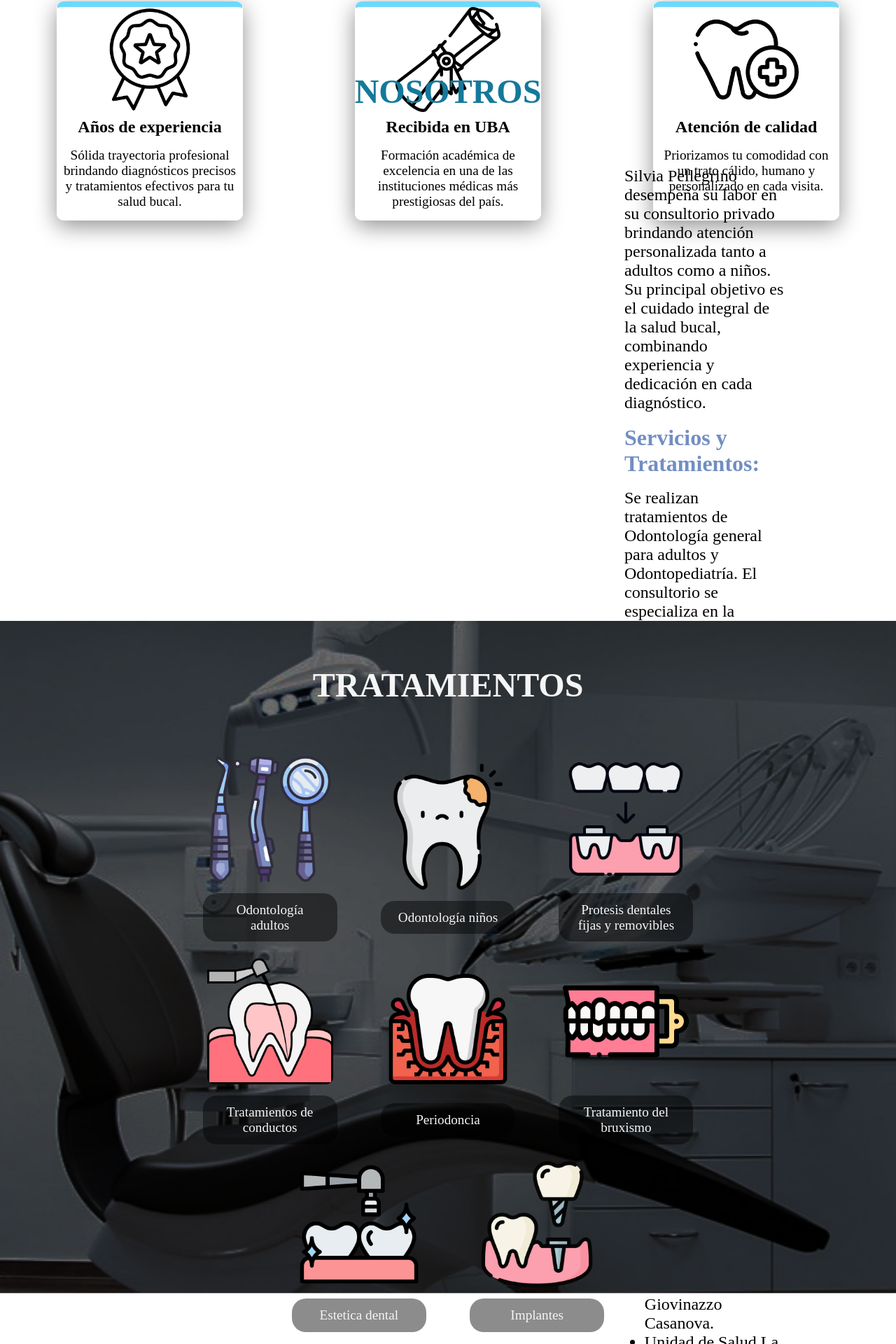
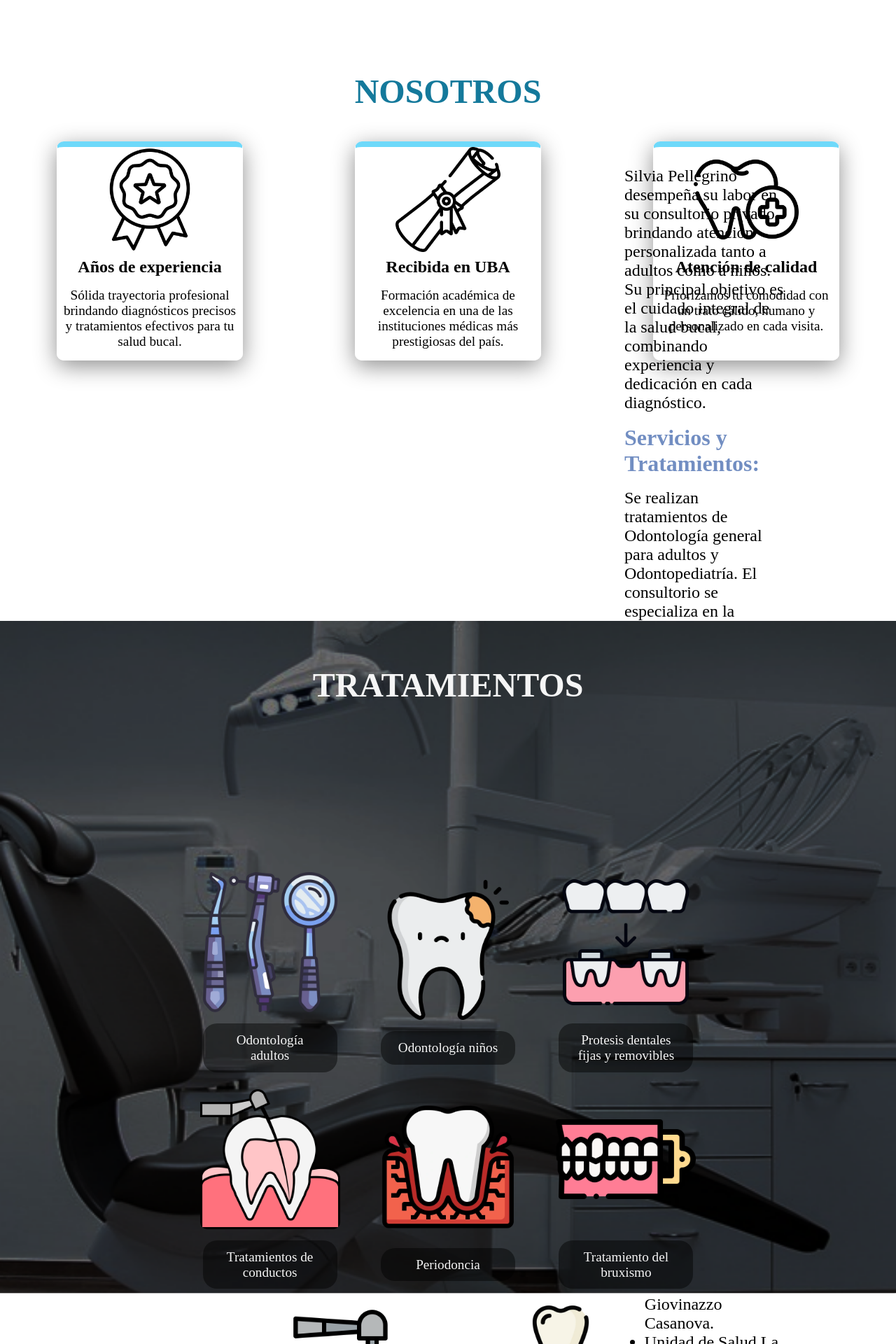
Before and after one commit to tomassale/Odontologia, a Next.js app in the folder client/: page / in a window 1280 px wide. Shown: the part 876-2796 px from the top of the page at 70% size. Built offline with nearby package versions, Linux system fonts and the light colour scheme.

Commit message:
To notebook

```diff
--- a/client/app/_components/contacto/ContactMap.tsx
+++ b/client/app/_components/contacto/ContactMap.tsx
@@ -12,8 +12,6 @@ export default function ContactMap() {
       ref={ref}
       className={`map ${inView ? 'inView' : ''}`}
       src="https://www.google.com/maps/embed?pb=!1m18!1m12!1m3!1d3280.7309790915087!2d-58.53040848780947!3d-34.68673857281178!2m3!1f0!2f0!3f0!3m2!1i1024!2i768!4f13.1!3m3!1m2!1s0x95bcc8c65eebf0a3%3A0xaf5de9bb35b0baf8!2sCatriel%204929%2C%20B1766FLK%20La%20Tablada%2C%20Provincia%20de%20Buenos%20Aires!5e0!3m2!1ses-419!2sar!4v1771205783267!5m2!1ses-419!2sar"
-      width="900"
-      height="600"
       loading="lazy"
     />
   )
--- a/client/app/globals.scss
+++ b/client/app/globals.scss
@@ -5,7 +5,8 @@
 //VARIABLES
 $mini: "max-width: 360px";
 $mobile: "min-width: 361px) and (max-width: 767px";
-$tablet: "min-width: 768px) and (max-width: 1024px";
+$tablet: "min-width: 768px) and (max-width: 870px";
+$largeTablet: "min-width: 871px) and (max-width: 1024px";
 $notebook: "min-width: 1025px) and (max-width: 1440px";
 $medium: "min-width: 1441px) and (max-width: 1900px";
 $desktop: "min-width: 1901px";
@@ -18,7 +19,7 @@ $desktop: "min-width: 1901px";
   padding-top: 5%;
   padding-bottom: 3rem;
   @media (#{$notebook}), (#{$medium}), (#{$desktop}) { font-size: 3rem }
-  @media (#{$tablet}) { font-size: 2.5rem; padding-top: 3.5rem; padding-bottom: 2rem }
+  @media (#{$tablet}), (#{$largeTablet}) { font-size: 2.5rem; padding-top: 3.5rem; padding-bottom: 2rem }
   @media (#{$mini}), (#{$mobile}) { font-size: 2rem; padding-top: 3rem; padding-bottom: 1.8rem }
   @include fade(up, 1s);
 }
@@ -102,7 +103,7 @@ body{
     height: max-content;
     opacity: 0;
     @include fade(right, 1s);
-
+    @media (#{$largeTablet}) { top: 40%; right: 4%; }
     .headerLinks {
       padding: 0.5rem 0;
       width: 30px;
@@ -125,7 +126,7 @@ body{
         white-space: nowrap;
         width: 100%;
         padding-right: 20px;
-        @media (#{$tablet}) { font-size: 1rem; padding-block: 1rem; }
+        @media (#{$tablet}), (#{$largeTablet}) { font-size: 2rem; padding-block: 1rem; }
         @media (#{$notebook}), (#{$medium}), (#{$desktop}) { font-size: 1.5rem; padding-block: 1.2rem; }
         &::before {
           content: '';
@@ -138,7 +139,7 @@ body{
           transform: translateX(50%);
           transition: all 0.3s ease;
           opacity: 1;
-          @media (#{$tablet}) { width: 0.65rem; height: 0.65rem; }
+          @media (#{$tablet}), (#{$largeTablet}) { width: 0.75rem; height: 0.7rem; }
           @media (#{$notebook}), (#{$medium}), (#{$desktop}) { width: 0.8rem; height: 0.8rem; }
         }
         &.active::before {
@@ -163,7 +164,9 @@ body{
   // --- SECCION DENTISTA ---
   .dentista {
     @include divs();
+    position: relative;
     height: 100vh;
+    min-height: 100vh;
     color: white;
     @include background('/img/backgrounds/backgroundDentist.webp');
     h1{
@@ -184,18 +187,20 @@ body{
         margin: 7rem 4rem;
         opacity: 0;
         @include fade(left, 0.5s);
-        @media (#{$tablet}) { margin: 5rem 2rem; }
-        @media (#{$mini}), (#{$mobile}) { margin: 0 1rem; }
+        @media (#{$tablet}), (#{$largeTablet}) { margin: 5rem 2rem; }
+        @media (#{$mini}), (#{$mobile}) { margin: 0 1rem }
         h1{
           margin-left: 3rem;
-          @media (#{$tablet}) { text-align: left; }
+          @media (#{$tablet}), (#{$largeTablet}) { text-align: left; font-size: 3.5rem; }
           @media (#{$mini}), (#{$mobile}) { text-align: center; }
         }
         p{
+          z-index: 1;
           width: 100%;
-          @media (#{$tablet}) { font-size: 1.3rem; width: 80%; }
-          @media (#{$mini}), (#{$mobile}) { text-align: justify; }
-          @media (#{$notebook}), (#{$medium}), (#{$desktop}) { font-size: 2rem; width: 60%; }
+          @media (#{$mini}), (#{$mobile}) { text-align: justify }
+          @media (#{$tablet}) { font-size: 2rem; width: 90%; text-align: justify; margin-top: 5vh}
+          @media (#{$largeTablet}) { font-size: 2.5rem; width: 90%; text-align: justify }
+          @media (#{$notebook}), (#{$medium}), (#{$desktop}) { font-size: 2rem; width: 60% }
         }
         a{
           background-color: #00000050;
@@ -204,8 +209,9 @@ body{
           font-size: 1rem;
           padding: 0.5%;
           margin: 2rem auto 15.5rem;
-          margin-top: 2rem;
-          @media (#{$tablet}) { font-size: 1.3rem; justify-content: center; }
+          @media (#{$mini}), (#{$mobile}) { margin: auto}
+          @media (#{$tablet}) { font-size: 1.6rem; justify-content: center; margin-top: 5rem }
+          @media (#{$largeTablet}) { font-size: 1.8rem; justify-content: center; margin-top: 7rem }
           @media (#{$notebook}), (#{$medium}), (#{$desktop}) { font-size: 2rem; justify-content: center; }
           &:hover{ transform: scale(1.02); color: #afc5f3; }
         }
@@ -226,11 +232,13 @@ body{
       }
     }
     .cardsDentista{
+      margin-top: auto;
+      padding-bottom: 2rem;
       display: flex;
       gap: 0.5rem;
       justify-content: center;
-      transform: translateY(-12.5rem);
-      @media (#{$tablet}) { gap: 3rem; transform: translateY(-8rem); }
+      @media (#{$tablet}) { gap: 3rem }
+      @media (#{$largeTablet}) { gap: 4rem }
       @media (#{$notebook}), (#{$medium}), (#{$desktop}) { gap: 10rem; }
       div{
         background: rgba(255, 255, 255, 0.822);
@@ -241,6 +249,7 @@ body{
         border-radius: 10px;
         box-shadow: 0 8px 32px 0 rgba(0, 0, 0, 0.445);
         @media (#{$tablet}) { height: 12rem; width: 10rem; }
+        @media (#{$largeTablet}) { height: 16rem; width: 14rem;}
         @media (#{$notebook}), (#{$medium}), (#{$desktop}) { height: 19rem; width: 16.5rem; }
         img{
           margin: auto;
@@ -287,7 +296,6 @@ body{
       @media (#{$mini}), (#{$mobile}) { gap: 1rem; }
       @media (#{$tablet}) { width: 90%; gap: 1.5rem; display: flex; }
       @media (#{$notebook}), (#{$medium}), (#{$desktop}) { width: 80%; gap: 2rem; display: flex; }
-
       .leftComponent{
         flex: 1;
         margin-top: 2rem;
@@ -337,9 +345,11 @@ body{
     @include divs();
     height: 120vh;
     @include background('/img/backgrounds/backgroundTreatments.webp');
+    @media (#{$largeTablet}) { height: 110vh; }
     h1{
       margin-top: 10%;
       color: whitesmoke;
+      @media (#{$tablet}), (#{$largeTablet}) { padding-top: 15%; font-size: 4rem }
     }
     .tratamientoItems {
       display: flex;
@@ -347,43 +357,40 @@ body{
       justify-content: center;
       align-items: center;
       width: 80%;
-      margin: auto;
+      margin: 15% auto 0;
       gap: 1.5rem;
 
-      @media (#{$mini}) { margin: 15% auto; gap: 2rem; }
-      @media (#{$mobile}) { margin: 15% auto; gap: 2.9rem; }
-      @media (#{$tablet}) { margin: 8% auto 0; gap: 2rem; width: 85%; }
-      @media (#{$notebook}) { margin: 2% auto 0; }
-      @media (#{$notebook}), (#{$medium}), (#{$desktop}) { width: 60%; }
+      @media (#{$mini}) { gap: 2rem; }
+      @media (#{$mobile}) { gap: 2.9rem; }
+      @media (#{$tablet}) { margin: 10% auto 0; gap: 5rem; width: 85%; }
+      @media (#{$largeTablet}) { margin: 8% auto 0; width: 85%; gap: 6rem }
+      @media (#{$notebook}), (#{$medium}), (#{$desktop}) { width: 60% }
 
       .item {
-        // Mobile first: ancho adaptable
-        width: 22vw;
+        width: 18vw;
         display: flex;
         flex-direction: column;
         align-items: center;
         justify-content: center;
         gap: 1rem;
-
         opacity: 0;
         transform: translateY(40px);
         flex-shrink: 0;
         transition: scale 0.3s ease;
-
-        @media (#{$mini}), (#{$mobile}) { width: 28vw; }
-        @media (#{$tablet}) { width: 20vw; }
-        @media (#{$notebook}), (#{$medium}), (#{$desktop}) { width: 18vw; }
+        @media (#{$tablet}) { width: 20vw}
 
         img {
           width: 100%;
-          max-width: 180px;
+          max-width: 200px;
+          max-height: 200px;
           height: auto;
           object-fit: cover;
           border-radius: 10px;
 
-          @media (#{$mini}) { width: 80px; height: 80px; }
-          @media (#{$mobile}) { width: 100px; height: 100px; }
-          @media (#{$tablet}) { width: 120px; height: 120px; }
+          @media (#{$mini}) { width: 80px; height: 80px }
+          @media (#{$mobile}) { width: 80px; height: 80px }
+          @media (#{$tablet}) { width: 150px; height: 150px }
+          @media (#{$largeTablet}) { width: 200px; height: 200px }
         }
 
         p {
@@ -404,7 +411,7 @@ body{
           max-width: 90%;
 
           @media (#{$mini}) { font-size: 0.5rem; padding: 0.2rem 0.8rem; }
-          @media (#{$tablet}) { font-size: 0.9rem; padding: 0.5rem 1rem; height: auto; }
+          @media (#{$tablet}), (#{$largeTablet}) { font-size: 1.1rem; padding: 0.7rem 1rem; height: 2.7rem; }
           @media (#{$notebook}), (#{$medium}), (#{$desktop}) { font-size: 1.2rem; padding: 0.8rem 1.5rem; height: auto; }
         }
 
@@ -551,11 +558,12 @@ body{
           margin-right: -4rem;
         }
         iframe{
-          width: 300px;
-          height: 500px;
-          @media (#{$mini}) { height: 300px; width: 90vw }
+          max-height: 600px;
+          max-width: 100vw;
+          @media (#{$mini}) { height: 500px; width: 90vw }
           @media (#{$mobile}) { height: 350px; width: 90vw }
-          @media (#{$tablet}) { height: 450px; width: 100%; max-width: 420px; }
+          @media (#{$tablet}) { height: 450px; width: 100%}
+          @media (#{$largeTablet}) { height: 450px; width: 90vw}
         }
 
         &.inView {
```
